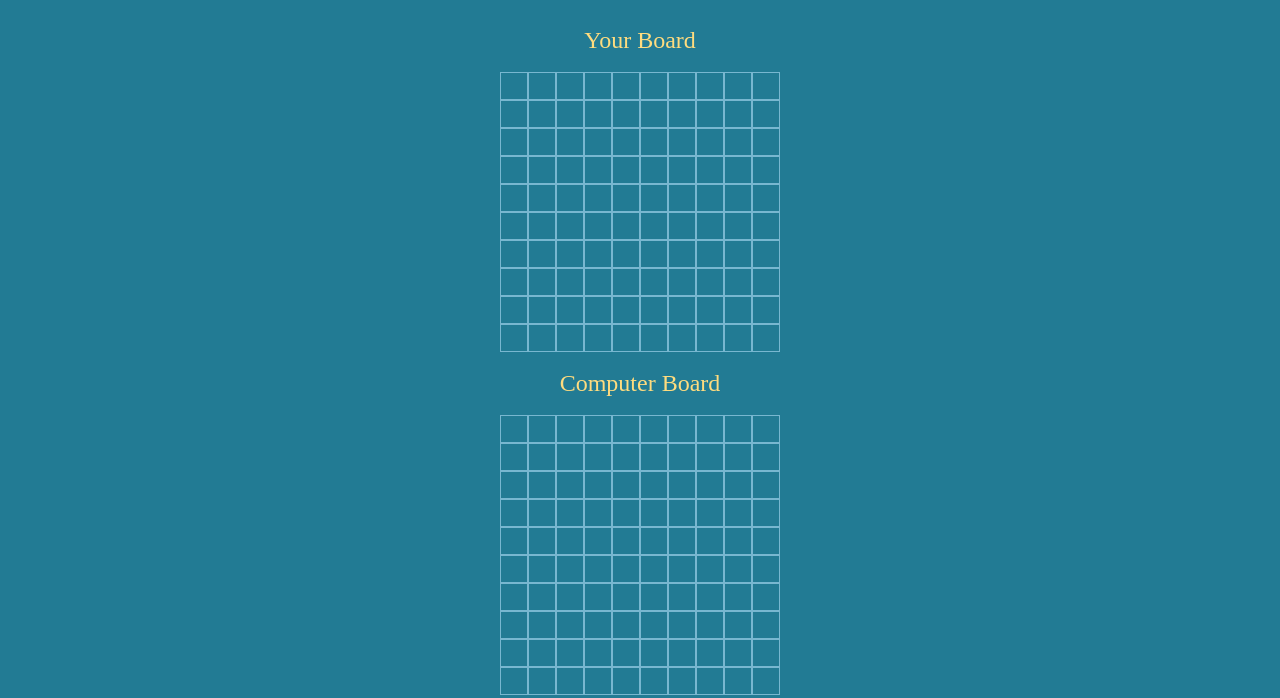
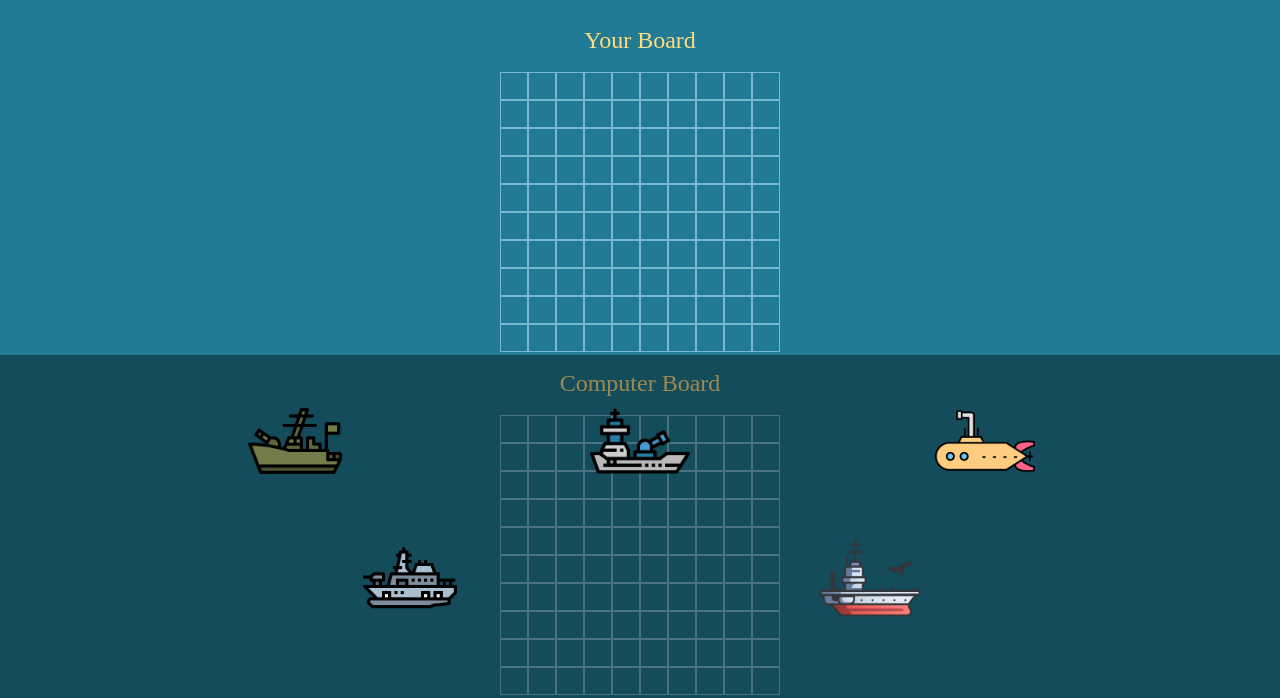
Before and after one commit to Orbfer/Battleship, a website built with webpack: page src/template.html in a window 1280 px wide. Shown: the part 102-800 px from the top of the page. Built offline with nearby package versions, Linux system fonts and the light colour scheme; a web font is replaced by a local one.

Commit message:
transferring from laptop to pc

```diff
--- a/package.json
+++ b/package.json
@@ -21,7 +21,7 @@
     "globals": "^15.8.0",
     "html-webpack-plugin": "^5.6.0",
     "style-loader": "^4.0.0",
-    "webpack": "^5.95.0",
+    "webpack": "^5.96.1",
     "webpack-cli": "^5.1.4",
     "webpack-dev-server": "^5.0.4"
   },
--- a/src/scripts/startGame.js
+++ b/src/scripts/startGame.js
@@ -1,2 +1,38 @@
-function startGame() {}
+import cruiserImg from '../assets/images/cruiser.png'
+import shipImg from '../assets/images/ship.png'
+import submarineImg from '../assets/images/submarine.png'
+import warshipImg from '../assets/images/warship.png'
+import aircraftCarrierImg from '../assets/images/aircraft-carrier.png'
+const computerBoard = document.querySelector('#computer-board')
+function startGame() {
+    const shipsPopUp = document.createElement('div')
+    shipsPopUp.id = 'ships-pop-up'
+    computerBoard.append(shipsPopUp)
+    const shipsPopUpCont1 = document.createElement('div')
+    shipsPopUpCont1.classList.add('pop-up-cont1')
+    const shipsPopUpCont2 = document.createElement('div')
+    shipsPopUpCont2.classList.add('pop-up-cont2')
+    shipsPopUp.append(shipsPopUpCont1)
+    shipsPopUp.append(shipsPopUpCont2)
+    const cruiser = document.createElement('img')
+    cruiser.src = cruiserImg
+    cruiser.classList.add('ship-img')
+    shipsPopUpCont1.append(cruiser)
+    const ship = document.createElement('img')
+    ship.src = shipImg
+    ship.classList.add('ship-img')
+    shipsPopUpCont1.append(ship)
+    const submarine = document.createElement('img')
+    submarine.src = submarineImg
+    submarine.classList.add('ship-img')
+    shipsPopUpCont1.append(submarine)
+    const warship = document.createElement('img')
+    warship.src = warshipImg
+    warship.classList.add('ship-img')
+    shipsPopUpCont2.append(warship)
+    const aircraftCarrier = document.createElement('img')
+    aircraftCarrier.src = aircraftCarrierImg
+    aircraftCarrier.classList.add('ship-img')
+    shipsPopUpCont2.append(aircraftCarrier)
+}
 export { startGame };
--- a/src/styles/styles.css
+++ b/src/styles/styles.css
@@ -41,6 +41,7 @@ body {
   grid-template-rows: 1fr 5fr;
 }
 #computer-board {
+  position: relative;
   width: 100%;
   height: 50%;
   display: grid;
@@ -69,9 +70,26 @@ body {
 .square {
   border: 1px solid var(--secondaryColor);
 }
-#start-screen {
+#ships-pop-up {
   width: 100%;
   height: 100%;
   position: absolute;
-  background-color: #16325b;
+  background-color: rgba(0, 0, 0, 0.385);
+  display: grid;
+  grid-template-rows: 1fr 1fr;
 }
+.pop-up-cont1 {
+  grid-row: 1 /2;
+  display: flex;
+  justify-content: space-evenly;
+  align-items: center;
+}
+.pop-up-cont2 {
+  grid-row: 2/3;
+  display: flex;
+  justify-content: space-evenly;
+  align-items: start;
+}
+.ship-img {
+  width: 100px;
+}
--- a/webpack.config.js
+++ b/webpack.config.js
@@ -27,7 +27,7 @@ module.exports = {
       directory: path.join(__dirname, "dist"),
     },
     compress: true,
-    port: 9000,
+    port: 9001,
     hot: true,
     open: true,
   },
```
Also changed, not shown: src/assets/images/aircraft-carrier.png (added), src/assets/images/cruiser.png (added), src/assets/images/ship.png (added), src/assets/images/submarine.png (added), src/assets/images/warship.png (added), src/assets/test-image.jpg (deleted), 1 other file.
